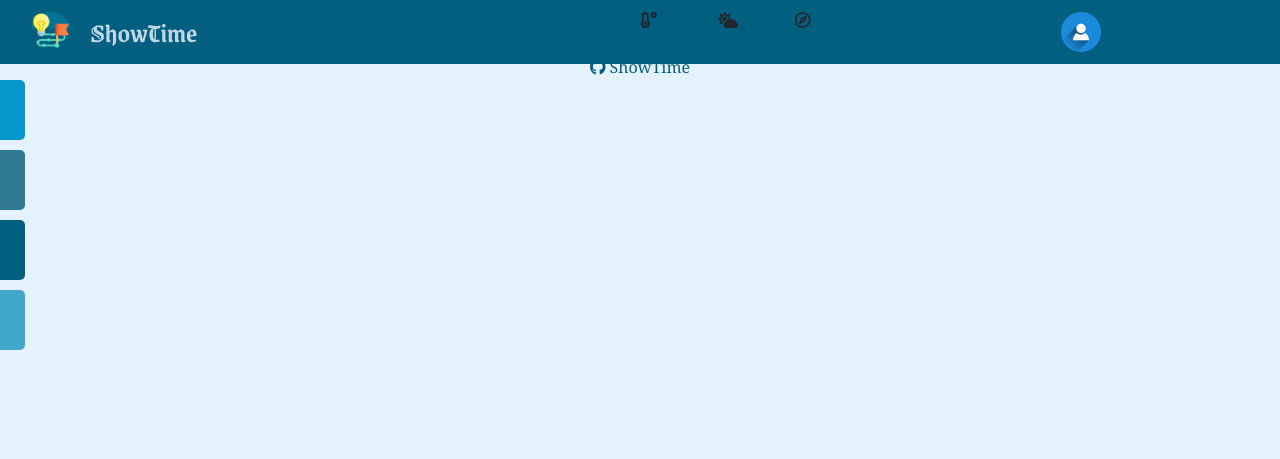
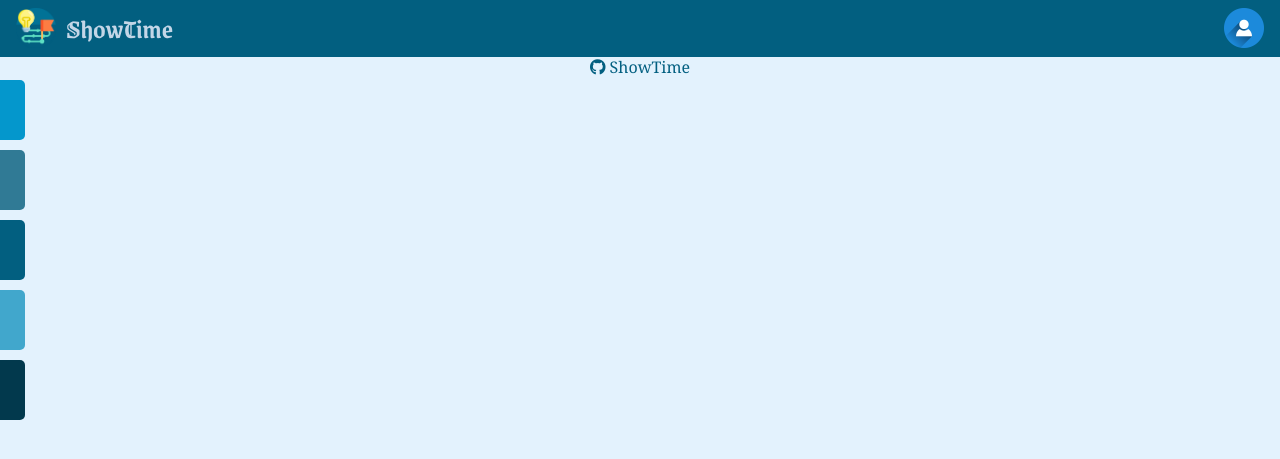
Before and after one commit to CSCI201-ShowTime/front-end, a PHP site: page /tempHtml.html in a window 1280 px wide. Shown: the top 459 px of the page. Run offline with PHP 8.4, Linux system fonts and the light colour scheme.

Commit message:
change jquery to uncompressed version & modify tempHtml.html

```diff
--- a/account_page.html
+++ b/account_page.html
@@ -155,7 +155,7 @@
     </div>
 
 
-    <script src="https://code.jquery.com/jquery-3.5.1.slim.min.js" integrity="sha384-DfXdz2htPH0lsSSs5nCTpuj/zy4C+OGpamoFVy38MVBnE+IbbVYUew+OrCXaRkfj" crossorigin="anonymous"></script>
+    <script src="https://code.jquery.com/jquery-3.5.1.js" integrity="sha256-QWo7LDvxbWT2tbbQ97B53yJnYU3WhH/C8ycbRAkjPDc=" crossorigin="anonymous"></script>
     <script src="https://cdn.jsdelivr.net/npm/bootstrap@4.5.3/dist/js/bootstrap.bundle.min.js" integrity="sha384-ho+j7jyWK8fNQe+A12Hb8AhRq26LrZ/JpcUGGOn+Y7RsweNrtN/tE3MoK7ZeZDyx" crossorigin="anonymous"></script>
     <script type="text/javascript" src="js/account_page.js"></script>
 </body>
--- a/budget.html
+++ b/budget.html
@@ -213,7 +213,7 @@
 		</div>
 	</div>
 
-	<script src="https://code.jquery.com/jquery-3.5.1.slim.min.js" integrity="sha384-DfXdz2htPH0lsSSs5nCTpuj/zy4C+OGpamoFVy38MVBnE+IbbVYUew+OrCXaRkfj" crossorigin="anonymous"></script>
+	<script src="https://code.jquery.com/jquery-3.5.1.js" integrity="sha256-QWo7LDvxbWT2tbbQ97B53yJnYU3WhH/C8ycbRAkjPDc=" crossorigin="anonymous"></script>
 	<script src="https://cdn.jsdelivr.net/npm/bootstrap@4.5.3/dist/js/bootstrap.bundle.min.js" integrity="sha384-ho+j7jyWK8fNQe+A12Hb8AhRq26LrZ/JpcUGGOn+Y7RsweNrtN/tE3MoK7ZeZDyx" crossorigin="anonymous"></script>
 	<script type="text/javascript" src="js/budget.js"></script>
 </body>
--- a/create_diary.html
+++ b/create_diary.html
@@ -98,7 +98,7 @@
         </div>
     </div>
 
-	<script src="https://code.jquery.com/jquery-3.5.1.slim.min.js" integrity="sha384-DfXdz2htPH0lsSSs5nCTpuj/zy4C+OGpamoFVy38MVBnE+IbbVYUew+OrCXaRkfj" crossorigin="anonymous"></script>
+	<script src="https://code.jquery.com/jquery-3.5.1.js" integrity="sha256-QWo7LDvxbWT2tbbQ97B53yJnYU3WhH/C8ycbRAkjPDc=" crossorigin="anonymous"></script>
 	<script src="https://cdn.jsdelivr.net/npm/bootstrap@4.5.3/dist/js/bootstrap.bundle.min.js" integrity="sha384-ho+j7jyWK8fNQe+A12Hb8AhRq26LrZ/JpcUGGOn+Y7RsweNrtN/tE3MoK7ZeZDyx" crossorigin="anonymous"></script>
 	<script type="text/javascript" src="js/create_diary.js"></script>
 
--- a/create_event.html
+++ b/create_event.html
@@ -143,7 +143,7 @@
 		</div>
 	</div>
 
-	<script src="https://code.jquery.com/jquery-3.5.1.slim.min.js" integrity="sha384-DfXdz2htPH0lsSSs5nCTpuj/zy4C+OGpamoFVy38MVBnE+IbbVYUew+OrCXaRkfj" crossorigin="anonymous"></script>
+	<script src="https://code.jquery.com/jquery-3.5.1.js" integrity="sha256-QWo7LDvxbWT2tbbQ97B53yJnYU3WhH/C8ycbRAkjPDc=" crossorigin="anonymous"></script>
 	<script src="https://cdn.jsdelivr.net/npm/bootstrap@4.5.3/dist/js/bootstrap.bundle.min.js" integrity="sha384-ho+j7jyWK8fNQe+A12Hb8AhRq26LrZ/JpcUGGOn+Y7RsweNrtN/tE3MoK7ZeZDyx" crossorigin="anonymous"></script>
 	<script type="text/javascript" src="js/create_event.js"></script>
 </body>
--- a/create_reminder.html
+++ b/create_reminder.html
@@ -108,7 +108,7 @@
 	</div>
 
 
-	<script src="https://code.jquery.com/jquery-3.5.1.slim.min.js" integrity="sha384-DfXdz2htPH0lsSSs5nCTpuj/zy4C+OGpamoFVy38MVBnE+IbbVYUew+OrCXaRkfj" crossorigin="anonymous"></script>
+	<script src="https://code.jquery.com/jquery-3.5.1.js" integrity="sha256-QWo7LDvxbWT2tbbQ97B53yJnYU3WhH/C8ycbRAkjPDc=" crossorigin="anonymous"></script>
 	<script src="https://cdn.jsdelivr.net/npm/bootstrap@4.5.3/dist/js/bootstrap.bundle.min.js" integrity="sha384-ho+j7jyWK8fNQe+A12Hb8AhRq26LrZ/JpcUGGOn+Y7RsweNrtN/tE3MoK7ZeZDyx" crossorigin="anonymous"></script>
 	<script type="text/javascript" src="js/create_reminder.js"></script>
 </body>
--- a/create_transaction.html
+++ b/create_transaction.html
@@ -155,7 +155,7 @@
 	</div>
 
 
-	<script src="https://code.jquery.com/jquery-3.5.1.slim.min.js" integrity="sha384-DfXdz2htPH0lsSSs5nCTpuj/zy4C+OGpamoFVy38MVBnE+IbbVYUew+OrCXaRkfj" crossorigin="anonymous"></script>
+	<script src="https://code.jquery.com/jquery-3.5.1.js" integrity="sha256-QWo7LDvxbWT2tbbQ97B53yJnYU3WhH/C8ycbRAkjPDc=" crossorigin="anonymous"></script>
 	<script src="https://cdn.jsdelivr.net/npm/bootstrap@4.5.3/dist/js/bootstrap.bundle.min.js" integrity="sha384-ho+j7jyWK8fNQe+A12Hb8AhRq26LrZ/JpcUGGOn+Y7RsweNrtN/tE3MoK7ZeZDyx" crossorigin="anonymous"></script>
 	<script type="text/javascript" src="js/create_transaction.js"></script>
 </body>
--- a/event_detail.html
+++ b/event_detail.html
@@ -135,7 +135,7 @@
 		</div>
 	</div>
 
-	<script src="https://code.jquery.com/jquery-3.5.1.slim.min.js" integrity="sha384-DfXdz2htPH0lsSSs5nCTpuj/zy4C+OGpamoFVy38MVBnE+IbbVYUew+OrCXaRkfj" crossorigin="anonymous"></script>
+	<script src="https://code.jquery.com/jquery-3.5.1.js" integrity="sha256-QWo7LDvxbWT2tbbQ97B53yJnYU3WhH/C8ycbRAkjPDc=" crossorigin="anonymous"></script>
 	<script src="https://cdn.jsdelivr.net/npm/bootstrap@4.5.3/dist/js/bootstrap.bundle.min.js" integrity="sha384-ho+j7jyWK8fNQe+A12Hb8AhRq26LrZ/JpcUGGOn+Y7RsweNrtN/tE3MoK7ZeZDyx" crossorigin="anonymous"></script>
 	<script type="text/javascript" src="js/event_detail.js"></script>
 </body>
--- a/groups.html
+++ b/groups.html
@@ -207,7 +207,7 @@
             </a>
         </div>
     </div>
-    <script src="https://code.jquery.com/jquery-3.5.1.slim.min.js" integrity="sha384-DfXdz2htPH0lsSSs5nCTpuj/zy4C+OGpamoFVy38MVBnE+IbbVYUew+OrCXaRkfj" crossorigin="anonymous"></script>
+    <script src="https://code.jquery.com/jquery-3.5.1.js" integrity="sha256-QWo7LDvxbWT2tbbQ97B53yJnYU3WhH/C8ycbRAkjPDc=" crossorigin="anonymous"></script>
     <script src="https://cdn.jsdelivr.net/npm/bootstrap@4.5.3/dist/js/bootstrap.bundle.min.js" integrity="sha384-ho+j7jyWK8fNQe+A12Hb8AhRq26LrZ/JpcUGGOn+Y7RsweNrtN/tE3MoK7ZeZDyx" crossorigin="anonymous"></script>
     <script type="text/javascript" src="js/groups.js"></script>
 
--- a/home.html
+++ b/home.html
@@ -125,7 +125,7 @@
 	    </div>
 	</div>
 
-	<script src="https://code.jquery.com/jquery-3.5.1.slim.min.js" integrity="sha384-DfXdz2htPH0lsSSs5nCTpuj/zy4C+OGpamoFVy38MVBnE+IbbVYUew+OrCXaRkfj" crossorigin="anonymous"></script>
+	<script src="https://code.jquery.com/jquery-3.5.1.js" integrity="sha256-QWo7LDvxbWT2tbbQ97B53yJnYU3WhH/C8ycbRAkjPDc=" crossorigin="anonymous"></script>
 	<script src="https://cdn.jsdelivr.net/npm/bootstrap@4.5.3/dist/js/bootstrap.bundle.min.js" integrity="sha384-ho+j7jyWK8fNQe+A12Hb8AhRq26LrZ/JpcUGGOn+Y7RsweNrtN/tE3MoK7ZeZDyx" crossorigin="anonymous"></script>
 </body>
 <footer>
--- a/login.html
+++ b/login.html
@@ -68,7 +68,7 @@
 	<p class="lg-link-text" style="text-align: center;">Don't have an account? <a href="register.html" class="text-info lg-link">Sign up here.</a></p>
 	<p class="sm-link" style="text-align: center;"><a href="register.html" class="text-info">Sign up here.</a></p>
 
-	<script src="https://code.jquery.com/jquery-3.5.1.slim.min.js" integrity="sha384-DfXdz2htPH0lsSSs5nCTpuj/zy4C+OGpamoFVy38MVBnE+IbbVYUew+OrCXaRkfj" crossorigin="anonymous"></script>
+	<script src="https://code.jquery.com/jquery-3.5.1.js" integrity="sha256-QWo7LDvxbWT2tbbQ97B53yJnYU3WhH/C8ycbRAkjPDc=" crossorigin="anonymous"></script>
 	<script src="https://cdn.jsdelivr.net/npm/bootstrap@4.5.3/dist/js/bootstrap.bundle.min.js" integrity="sha384-ho+j7jyWK8fNQe+A12Hb8AhRq26LrZ/JpcUGGOn+Y7RsweNrtN/tE3MoK7ZeZDyx" crossorigin="anonymous"></script>
 	<script type="text/javascript" src="js/login.js"></script>
 </body>
--- a/register.html
+++ b/register.html
@@ -82,7 +82,7 @@
 	<p class="lg-link-text" style="text-align: center;">Already have an account? <a href="login.html" class="text-info lg-link">Sign in here.</a></p>
 	<p class="sm-link" style="text-align: center;"><a href="login.html" class="text-info">Sign in here.</a></p>
 
-	<script src="https://code.jquery.com/jquery-3.5.1.slim.min.js" integrity="sha384-DfXdz2htPH0lsSSs5nCTpuj/zy4C+OGpamoFVy38MVBnE+IbbVYUew+OrCXaRkfj" crossorigin="anonymous"></script>
+	<script src="https://code.jquery.com/jquery-3.5.1.js" integrity="sha256-QWo7LDvxbWT2tbbQ97B53yJnYU3WhH/C8ycbRAkjPDc=" crossorigin="anonymous"></script>
 	<script src="https://cdn.jsdelivr.net/npm/bootstrap@4.5.3/dist/js/bootstrap.bundle.min.js" integrity="sha384-ho+j7jyWK8fNQe+A12Hb8AhRq26LrZ/JpcUGGOn+Y7RsweNrtN/tE3MoK7ZeZDyx" crossorigin="anonymous"></script>
 	<script type="text/javascript" src="js/register.js"></script>
 </body>
--- a/tempHtml.html
+++ b/tempHtml.html
@@ -6,67 +6,69 @@
 	<meta name="viewport" content="width=device-width, initial-scale=1, shrink-to-fit=no">
 	<link rel="icon" type="image/png" href="images/favicons/register.ico">
 	<link rel="stylesheet" href="https://cdn.jsdelivr.net/npm/bootstrap@4.5.3/dist/css/bootstrap.min.css" integrity="sha384-TX8t27EcRE3e/ihU7zmQxVncDAy5uIKz4rEkgIXeMed4M0jlfIDPvg6uqKI2xXr2" crossorigin="anonymous">
-	 <link rel="stylesheet" type="text/css" href="tempCSS.css">
+	<!-- <link rel="stylesheet" type="text/css" href="tempCSS.css"> -->
 	<link rel="stylesheet" type="text/css" href="css/style.css">
-	 <link rel="stylesheet" type="text/css" href="css/login_register.css">
+	<!-- <link rel="stylesheet" type="text/css" href="css/login_register.css"> -->
 	<link rel="stylesheet" href="https://use.fontawesome.com/releases/v5.7.0/css/all.css" integrity="sha384-lZN37f5QGtY3VHgisS14W3ExzMWZxybE1SJSEsQp9S+oqd12jhcu+A56Ebc1zFSJ" crossorigin="anonymous">
-    <script src="tempJS.js"></script>
     <link href="https://fonts.googleapis.com/css?family=Montserrat:400,900" rel="stylesheet">
 </head>
 <body>
 	<nav class="navbar navbar-light fixed-top" style="background-color: #025f80;">
-    <div class="container-fluid">
-		<a class="col-4" class="navbar-brand d-flex justify-content-center" href="home.html" style="font-family: GrenzeGotisch; padding: 0; font-size:27px; color: #c3d6e7;">
-			<img src="images/timeline.png" width="40" height="40" class="d-inline-block align-top" alt="" loading="lazy" style="margin-right: 15px;">
+	    <a href="timeline.html" class="navbar-brand d-flex flex-row justify-content-start" style="font-family: GrenzeGotisch; padding: 0; font-size:27px; color: #c3d6e7;">
+	        <img src="images/timeline.png" width="40" height="40" class="d-inline-block align-top" alt="" loading="lazy" style="margin-right: 10px;">
 	        ShowTime
 	    </a>
-      <div class="row">
-    <!--H-->
-    <div class="col">
+	    <!-- <div>
 	    	<i class="fas fa-temperature-low"></i><p style="display:inline-block;"  class="col text-light text-left" id="hohoho"></p>
-      </div>
-        <div class="col">
 	    	<i class="fas fa-cloud-sun"></i><p style="display:inline-block;" class="col text-light text-left"  id="hehehe"></p>
-      </div>
-      <div class="col">
 	    	<i class="far fa-compass"></i><p class="col text-light text-left" style="display:inline-block;" id="reroro"></p>
-        </div>
-    <!--
-      <div class="col text-light text-left" id="location"></div>
-      <div class="col text-light text-left" id="description"></div>
-      <div class="col text-light text-left" id="temp"></div>
-      -->
-  </div>
+	    </div> -->
 
-		<div class="col-2" dropdown">
+	    <div class="dropdown">
             <img src="images/account.png" width="40" height="40" class="dropdown-toggle" type="button" id="dropdownMenu2" data-toggle="dropdown" aria-haspopup="true" aria-expanded="false">
             <div class="dropdown-menu dropdown-menu-right" aria-labelledby="dropdownMenu2">
-				<a href="register.html" class="dropdown-item" type="button">
-					<svg width="1em" height="1em" viewBox="0 0 16 16" class="bi bi-person-plus" fill="currentColor" xmlns="http://www.w3.org/2000/svg">
-						<path fill-rule="evenodd" d="M8 5a2 2 0 1 1-4 0 2 2 0 0 1 4 0zM6 8a3 3 0 1 0 0-6 3 3 0 0 0 0 6zm6 5c0 1-1 1-1 1H1s-1 0-1-1 1-4 6-4 6 3 6 4zm-1-.004c-.001-.246-.154-.986-.832-1.664C9.516 10.68 8.289 10 6 10c-2.29 0-3.516.68-4.168 1.332-.678.678-.83 1.418-.832 1.664h10zM13.5 5a.5.5 0 0 1 .5.5V7h1.5a.5.5 0 0 1 0 1H14v1.5a.5.5 0 0 1-1 0V8h-1.5a.5.5 0 0 1 0-1H13V5.5a.5.5 0 0 1 .5-.5z"/>
+                <a href="account_page.html" class="dropdown-item" type="button">
+                    <svg width="1em" height="1em" viewBox="0 0 16 16" class="bi bi-person-square" fill="currentColor" xmlns="http://www.w3.org/2000/svg">
+                        <path fill-rule="evenodd" d="M14 1H2a1 1 0 0 0-1 1v12a1 1 0 0 0 1 1h12a1 1 0 0 0 1-1V2a1 1 0 0 0-1-1zM2 0a2 2 0 0 0-2 2v12a2 2 0 0 0 2 2h12a2 2 0 0 0 2-2V2a2 2 0 0 0-2-2H2z"/>
+                        <path fill-rule="evenodd" d="M2 15v-1c0-1 1-4 6-4s6 3 6 4v1H2zm6-6a3 3 0 1 0 0-6 3 3 0 0 0 0 6z"/>
                     </svg>
-					Sign Up
+                    My Account
+                </a>
+                <a href="budget.html" class="dropdown-item" type="button">
+                    <svg width="1em" height="1em" viewBox="0 0 16 16" class="bi bi-pie-chart-fill" fill="currentColor" xmlns="http://www.w3.org/2000/svg">
+                        <path d="M15.985 8.5H8.207l-5.5 5.5a8 8 0 0 0 13.277-5.5zM2 13.292A8 8 0 0 1 7.5.015v7.778l-5.5 5.5zM8.5.015V7.5h7.485A8.001 8.001 0 0 0 8.5.015z"/>
+                    </svg>
+                    Budget Tracker
                 </a>
                 <a href="#" class="dropdown-item" type="button">
-					<svg width="1em" height="1em" viewBox="0 0 16 16" class="bi bi-box-arrow-in-right" fill="currentColor" xmlns="http://www.w3.org/2000/svg">
-						<path fill-rule="evenodd" d="M6 3.5a.5.5 0 0 1 .5-.5h8a.5.5 0 0 1 .5.5v9a.5.5 0 0 1-.5.5h-8a.5.5 0 0 1-.5-.5v-2a.5.5 0 0 0-1 0v2A1.5 1.5 0 0 0 6.5 14h8a1.5 1.5 0 0 0 1.5-1.5v-9A1.5 1.5 0 0 0 14.5 2h-8A1.5 1.5 0 0 0 5 3.5v2a.5.5 0 0 0 1 0v-2z"/>
-						<path fill-rule="evenodd" d="M11.854 8.354a.5.5 0 0 0 0-.708l-3-3a.5.5 0 1 0-.708.708L10.293 7.5H1.5a.5.5 0 0 0 0 1h8.793l-2.147 2.146a.5.5 0 0 0 .708.708l3-3z"/>
+                    <svg width="1em" height="1em" viewBox="0 0 16 16" class="bi bi-box-arrow-left" fill="currentColor" xmlns="http://www.w3.org/2000/svg">
+                        <path fill-rule="evenodd" d="M6 12.5a.5.5 0 0 0 .5.5h8a.5.5 0 0 0 .5-.5v-9a.5.5 0 0 0-.5-.5h-8a.5.5 0 0 0-.5.5v2a.5.5 0 0 1-1 0v-2A1.5 1.5 0 0 1 6.5 2h8A1.5 1.5 0 0 1 16 3.5v9a1.5 1.5 0 0 1-1.5 1.5h-8A1.5 1.5 0 0 1 5 12.5v-2a.5.5 0 0 1 1 0v2z"/>
+                        <path fill-rule="evenodd" d="M.146 8.354a.5.5 0 0 1 0-.708l3-3a.5.5 0 1 1 .708.708L1.707 7.5H10.5a.5.5 0 0 1 0 1H1.707l2.147 2.146a.5.5 0 0 1-.708.708l-3-3z"/>
                     </svg>
-					Log In
+                    Log Out
                 </a>
             </div>
         </div>
-    </div>
+
+
+
+
 	</nav>
 	<div style="height: 55px;"></div>
 	<!--floating hoverable side navigation bar-->
 	<div id="mySidenav" class="sidenav">
         <a href="timeline.html" id="first">Timeline</a>
-    <a href="create_event.html" id="second">+Event</a>
-    <a href="create_reminder.html" id="third">+Reminder</a>
-    <a href="create_transaction.html" id="fourth">+Transaction</a>
+        <a href="create_diary.html" id="second">+Diary</a>
+        <a href="create_event.html" id="third">+Event</a>
+        <a href="create_reminder.html" id="fourth">+Reminder</a>
+        <a href="create_transaction.html" id="fifth">+Transaction</a>
     </div>
 
+
+
+    <script src="https://code.jquery.com/jquery-3.5.1.js" integrity="sha256-QWo7LDvxbWT2tbbQ97B53yJnYU3WhH/C8ycbRAkjPDc=" crossorigin="anonymous"></script>
+	<script src="https://cdn.jsdelivr.net/npm/bootstrap@4.5.3/dist/js/bootstrap.bundle.min.js" integrity="sha384-ho+j7jyWK8fNQe+A12Hb8AhRq26LrZ/JpcUGGOn+Y7RsweNrtN/tE3MoK7ZeZDyx" crossorigin="anonymous"></script>
+	<script src="tempJS.js"></script>
 </body>
 <footer>
 	<div class="text-center">
--- a/timeline.html
+++ b/timeline.html
@@ -8,7 +8,7 @@
 	<link rel="stylesheet" href="https://cdn.jsdelivr.net/npm/bootstrap@4.5.3/dist/css/bootstrap.min.css" integrity="sha384-TX8t27EcRE3e/ihU7zmQxVncDAy5uIKz4rEkgIXeMed4M0jlfIDPvg6uqKI2xXr2" crossorigin="anonymous">
 	<link rel="stylesheet" type="text/css" href="css/style.css">
 	<link rel="stylesheet" type="text/css" href="css/timeline.min.css">
-	<script src="https://code.jquery.com/jquery-3.5.1.slim.min.js" integrity="sha384-DfXdz2htPH0lsSSs5nCTpuj/zy4C+OGpamoFVy38MVBnE+IbbVYUew+OrCXaRkfj" crossorigin="anonymous"></script>
+	<script src="https://code.jquery.com/jquery-3.5.1.js" integrity="sha256-QWo7LDvxbWT2tbbQ97B53yJnYU3WhH/C8ycbRAkjPDc=" crossorigin="anonymous"></script>
 	<link rel="stylesheet" href="https://use.fontawesome.com/releases/v5.7.0/css/all.css" integrity="sha384-lZN37f5QGtY3VHgisS14W3ExzMWZxybE1SJSEsQp9S+oqd12jhcu+A56Ebc1zFSJ" crossorigin="anonymous">
 </head>
 <body>
--- a/timeline.php
+++ b/timeline.php
@@ -30,7 +30,7 @@ $connect->close();
         <link rel="icon" type="image/png" href="images/favicons/event.ico">
         <link rel="stylesheet" href="https://cdn.jsdelivr.net/npm/bootstrap@4.5.3/dist/css/bootstrap.min.css" integrity="sha384-TX8t27EcRE3e/ihU7zmQxVncDAy5uIKz4rEkgIXeMed4M0jlfIDPvg6uqKI2xXr2" crossorigin="anonymous">
 
-        <script src="https://code.jquery.com/jquery-3.5.1.slim.min.js" integrity="sha384-DfXdz2htPH0lsSSs5nCTpuj/zy4C+OGpamoFVy38MVBnE+IbbVYUew+OrCXaRkfj" crossorigin="anonymous"></script>
+        <script src="https://code.jquery.com/jquery-3.5.1.js" integrity="sha256-QWo7LDvxbWT2tbbQ97B53yJnYU3WhH/C8ycbRAkjPDc=" crossorigin="anonymous"></script>
         <script src="js/timeline.min.js"></script>
         <link rel="stylesheet" href="css/timeline.min.css" />
         <link rel="stylesheet" type="text/css" href="style.css">
```
Lines whose indentation alone changed are shown as unchanged.
